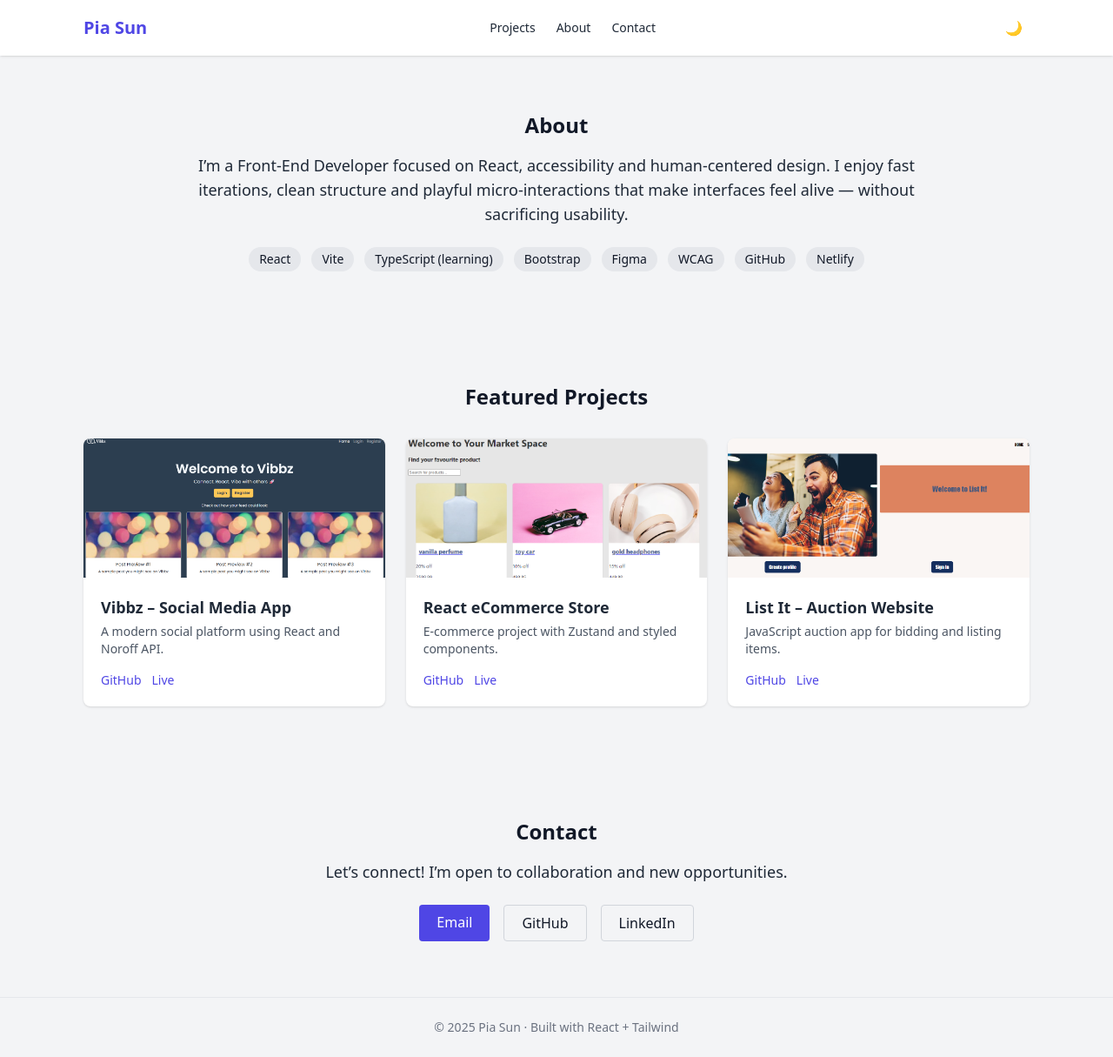
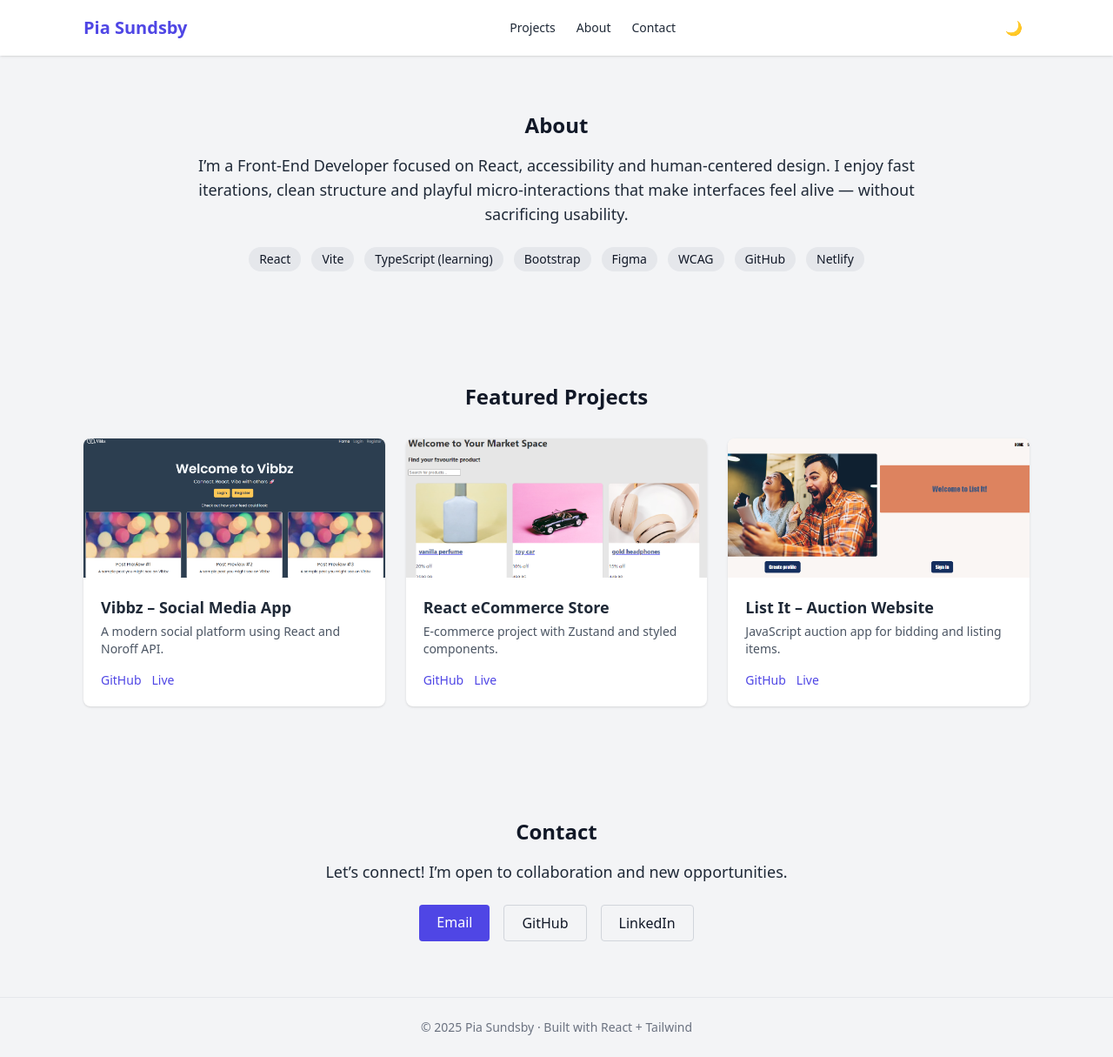
Before and after one commit to piasun/portfolio-piasundsby, a React (Vite) app: page / in a window 1280 px wide. Shown: the whole page at 87% size. Built offline with nearby package versions, Linux system fonts and the light colour scheme.

Commit message:
minor design updates

```diff
--- a/src/components/Footer.jsx
+++ b/src/components/Footer.jsx
@@ -3,7 +3,7 @@ import React from 'react';
 export default function Footer() {
   return (
     <footer className="border-t py-6 text-sm text-center text-gray-500 dark:text-gray-400">
-      © {new Date().getFullYear()} Pia Sun · Built with React + Tailwind
+      © {new Date().getFullYear()} Pia Sundsby · Built with React + Tailwind
     </footer>
   );
 }
--- a/src/components/Navbar.jsx
+++ b/src/components/Navbar.jsx
@@ -14,7 +14,7 @@ export default function Navbar() {
   return (
     <header className="bg-white dark:bg-gray-900 shadow sticky top-0 z-50">
       <div className="max-w-6xl mx-auto px-4 sm:px-6 lg:px-8 h-16 flex items-center justify-between">
-        <a href="#" className="text-xl font-bold text-indigo-600 dark:text-indigo-400">Pia Sun</a>
+        <a href="#" className="text-xl font-bold text-indigo-600 dark:text-indigo-400">Pia Sundsby</a>
 
         {/* Desktop nav */}
         <nav className="hidden sm:flex space-x-6 text-sm font-medium">
```
